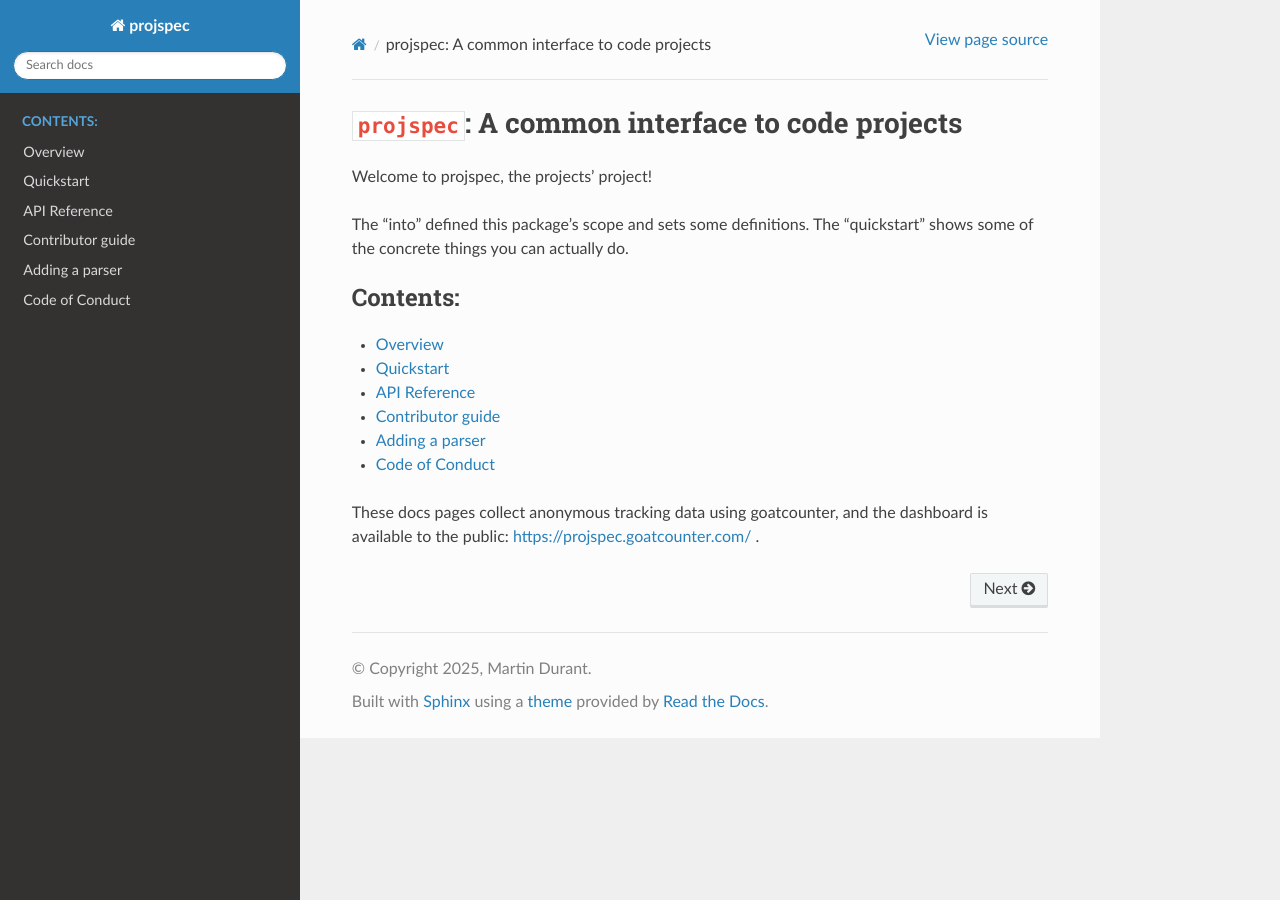
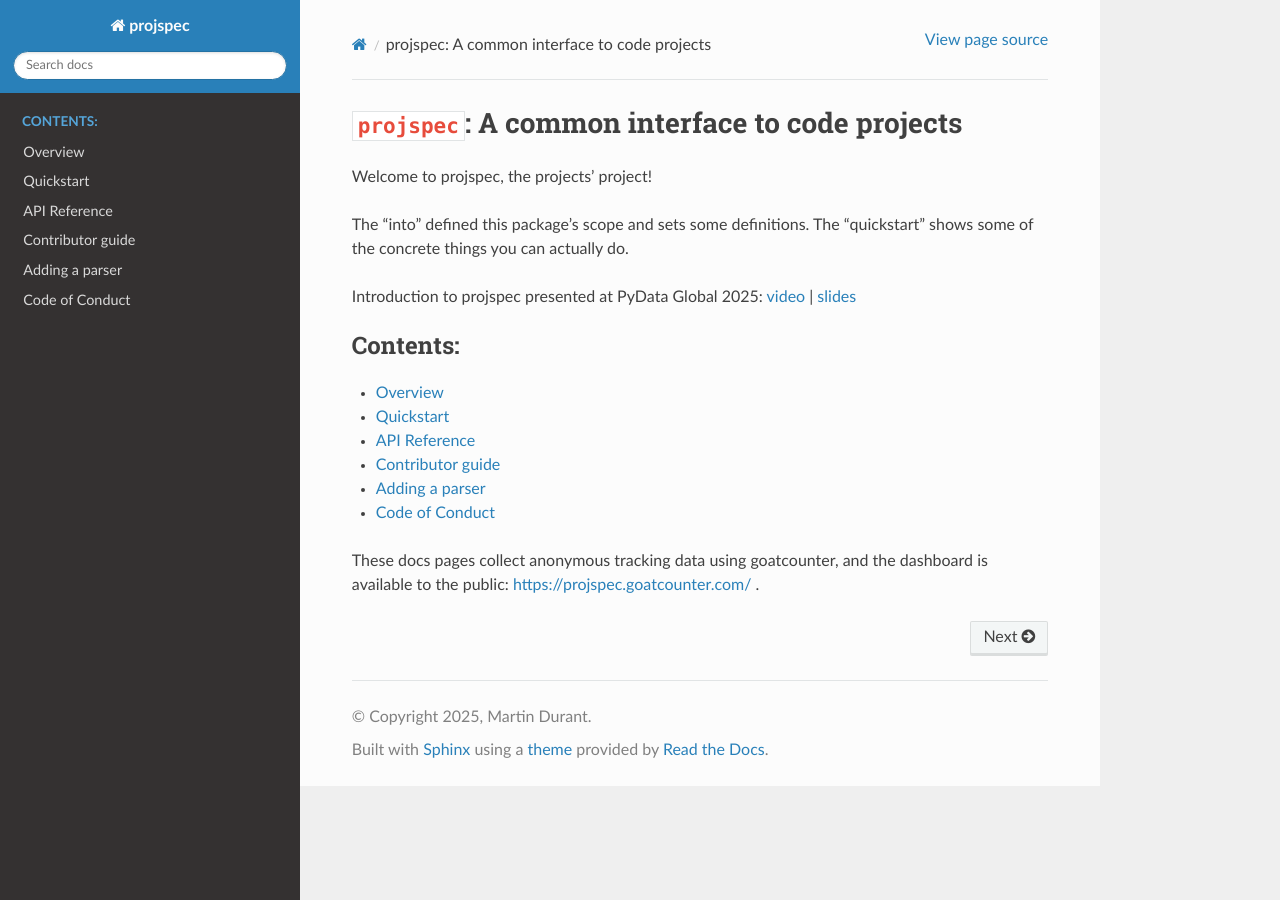
Before and after one commit to fsspec/projspec, a Sphinx documentation site: the page built from docs/source/index.rst, in a window 1280 px wide. Built offline with Sphinx 7.4.7 and the Read the Docs theme 3.1.0, drawn with Linux system fonts in a browser that asks for light colours; the version number is read from the project's files by our own code.

Commit message:
Add pydata talk links

```diff
--- a/docs/source/index.rst
+++ b/docs/source/index.rst
@@ -5,6 +5,11 @@ Welcome to projspec, the projects' project!
 
 The "into" defined this package's scope and sets some definitions. The "quickstart"
 shows some of the concrete things you can actually do.
+
+Introduction to projspec presented at PyData Global 2025: `video`_ | `slides`_
+
+.. _video: https://www.youtube.com/watch?v=cZi3diO7td0&list=PLGVZCDnMOq0qmerwB1eITnr5AfYRGm0DF&index=36
+.. _slides: https://docs.google.com/presentation/d/1AdQuMevqLKJeT9HSS5_4G9Jddz7NHoYUn1l6wk_a-jI/edit?usp=sharing
 
 .. toctree::
    :maxdepth: 1
@@ -20,8 +25,6 @@ shows some of the concrete things you can actually do.
 These docs pages collect anonymous tracking data using goatcounter, and the
 dashboard is available to the public: https://projspec.goatcounter.com/ .
 
-
-
 .. raw:: html
 
     <script data-goatcounter="https://projspec.goatcounter.com/count"
```
Also changed, not shown: README.md (+4 -0 lines).
